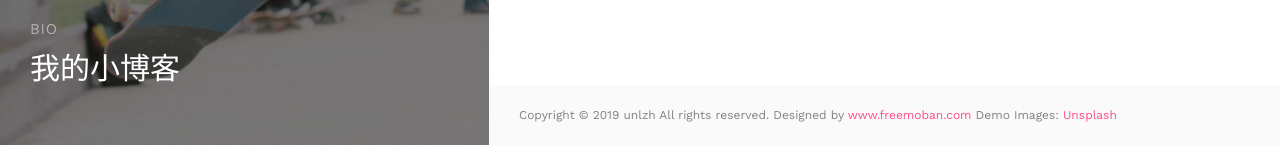
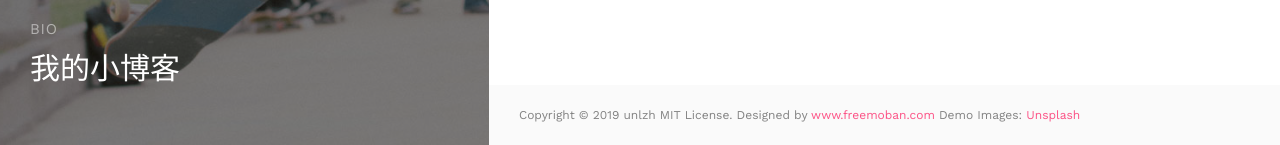
Before and after one commit to unlzh/Demo_SimpleBlog, a Django app: page / in a window 1280 px wide. Shown: the part 655-800 px from the top of the page. Run offline with Django 3.2, Linux system fonts and the light colour scheme; data that the repository does not hold is empty; some libraries are stand-ins or nearby versions; some web fonts are replaced.

```diff
--- a/blog/templates/article_page.html
+++ b/blog/templates/article_page.html
@@ -133,7 +133,7 @@
 
 	<footer>
 		<div>
-            Copyright &copy; 2019 unlzh All rights reserved. Designed by <a target="_blank" href="http://www.freemoban.com/">www.freemoban.com</a> Demo Images: <a href="http://unsplash.com" target="_blank">Unsplash</a>
+            Copyright &copy; 2019 unlzh MIT License. Designed by <a target="_blank" href="http://www.freemoban.com/">www.freemoban.com</a> Demo Images: <a href="http://unsplash.com" target="_blank">Unsplash</a>
         </div>
     </footer>
 
--- a/blog/templates/index.html
+++ b/blog/templates/index.html
@@ -74,7 +74,7 @@
             {% endfor %}
             <footer style="position: fixed; bottom: 0; width: 100%;">
                 <div>
-                    Copyright &copy; 2019 unlzh All rights reserved. Designed by <a target="_blank" href="http://www.freemoban.com/">www.freemoban.com</a> Demo Images: <a href="http://unsplash.com" target="_blank">Unsplash</a>
+                    Copyright &copy; 2019 unlzh MIT License. Designed by <a target="_blank" href="http://www.freemoban.com/">www.freemoban.com</a> Demo Images: <a href="http://unsplash.com" target="_blank">Unsplash</a>
                 </div>
             </footer>
         </div>
```
Also changed, not shown: blog/static/images/articlelist.png (added), blog/static/images/articlepage.png (added), blog/static/images/bloghome.png (added), blog/static/images/login.png (added).
